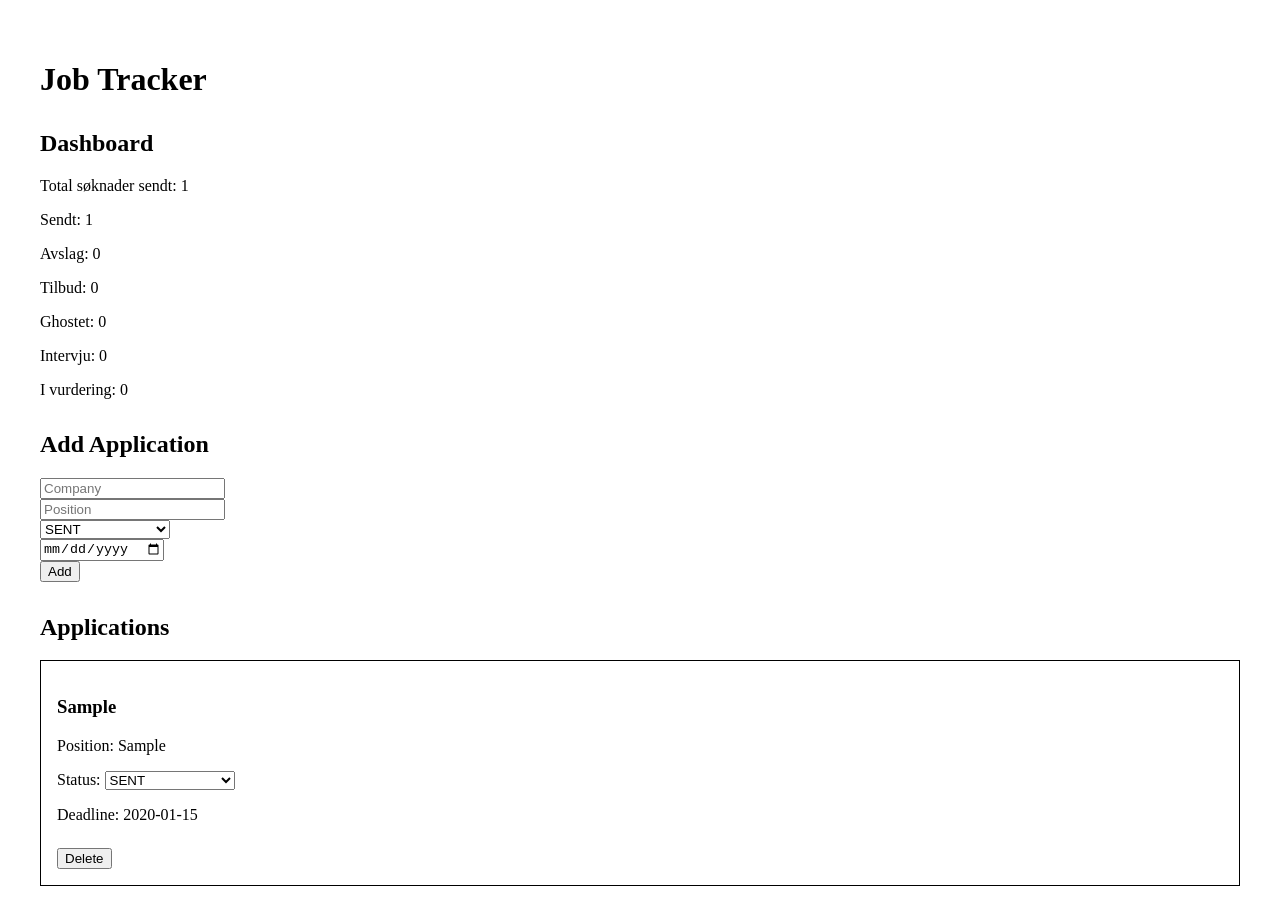
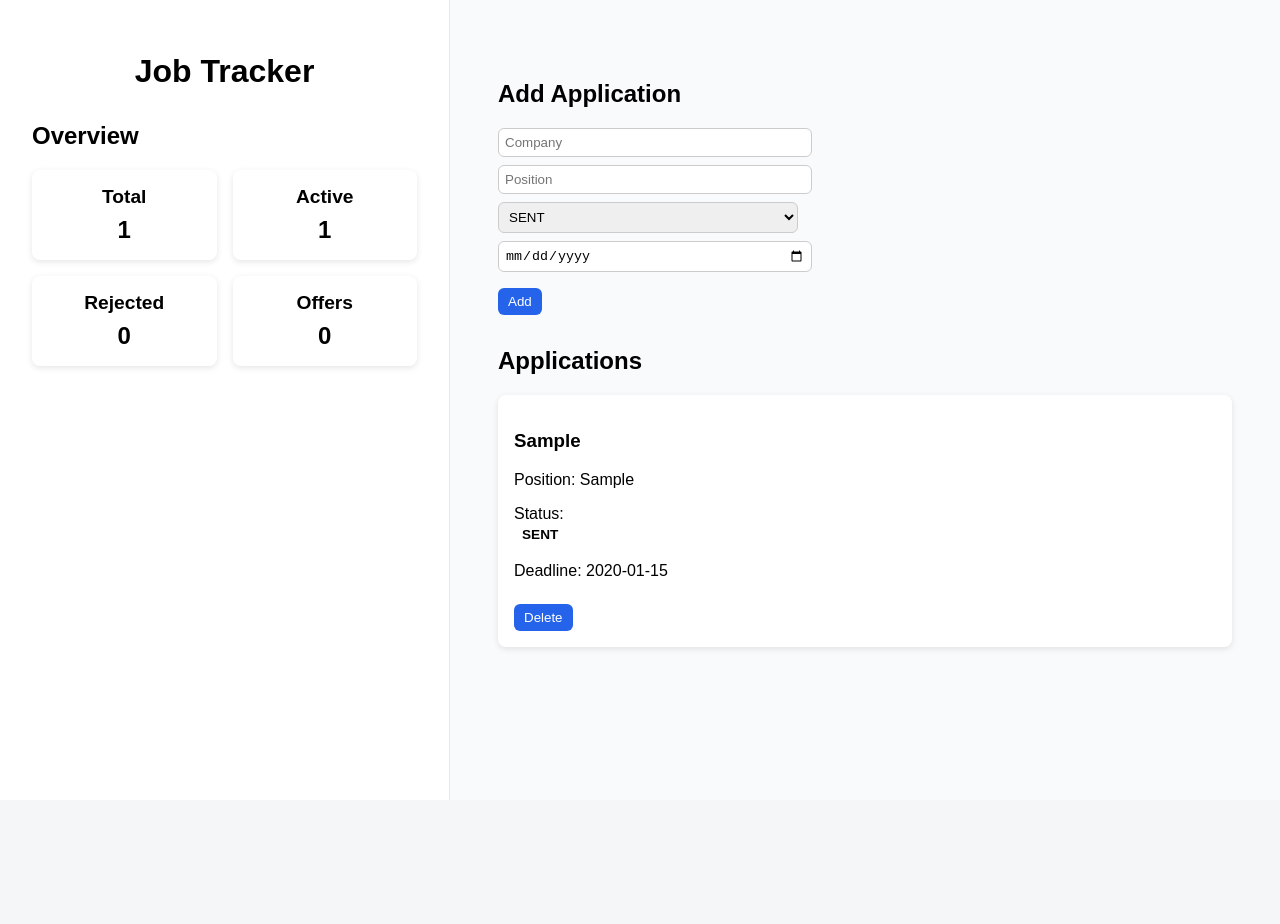
Before and after one commit to ali2011111/job_tracker_application, a React (Vite) app: page / in a window 1280 px wide. Both pictures are taken after typing "Sample", "Sample", "2020-01-15" into the empty fields and a click on the button "Add". Shown: the top 924 px of the page. After the commit the page ends 800 px from the top, so only its background shows below. Built offline with nearby package versions, Linux system fonts and the light colour scheme.

Commit message:
feat: la til job tracker diverse

```diff
--- a/src/App.jsx
+++ b/src/App.jsx
@@ -14,12 +14,15 @@ function App() {
     localStorage.setItem("applications", JSON.stringify(applications))
   }, [applications])
 
-  return (
-    <div style={{ padding: "2rem" }}>
+    return (
+  <div className="app-layout">
+
+    <div className="sidebar">
       <h1>Job Tracker</h1>
+      <Dashboard applications={applications} />
+    </div>
 
-      <Dashboard applications={applications} />
-
+    <div className="main-content">
       <ApplicationForm
         applications={applications}
         setApplications={setApplications}
@@ -29,9 +32,10 @@ function App() {
         applications={applications}
         setApplications={setApplications}
       />
+    </div>
 
-    </div>
-  )
+  </div>
+)
 }
 
 export default App
--- a/src/components/ApplicationList.jsx
+++ b/src/components/ApplicationList.jsx
@@ -30,29 +30,18 @@ function ApplicationList({ applications, setApplications }) {
       {applications.map((app) => (
         <div
           key={app.id}
-          style={{
-            border: "1px solid black",
-            padding: "1rem",
-            marginBottom: "1rem"
-          }}
+          className="card"
         >
           <h3>{app.company}</h3>
           <p>Position: {app.position}</p>
 
           <div>
             <label>Status: </label>
-            <select
-              value={app.status}
-              onChange={(e) =>
-                handleStatusChange(app.id, e.target.value)
-              }
-            >
-              {Object.values(STATUS).map(statusOption => (
-                <option key={statusOption} value={statusOption}>
-                  {statusOption}
-                </option>
-              ))}
-            </select>
+            <div>
+                <span className={`status status-${app.status}`}>
+                    {app.status}
+                </span>
+            </div>
           </div>
 
           <p>Deadline: {app.deadline || "No deadline"}</p>
--- a/src/components/Dashboard.jsx
+++ b/src/components/Dashboard.jsx
@@ -2,21 +2,49 @@ import { STATUS } from "../constants/status"
 
 function Dashboard({ applications }) {
 
-  const countByStatus = (status) =>
-    applications.filter(app => app.status === status).length
+  const total = applications.length
+
+  const rejected = applications.filter(app =>
+    app.status === STATUS.REJECTED
+  ).length
+
+  const offer = applications.filter(app =>
+    app.status === STATUS.OFFER
+  ).length
+
+  const active = applications.filter(app =>
+    app.status === STATUS.SENT ||
+    app.status === STATUS.INTERVIEW ||
+    app.status === STATUS.UNDER_REVIEW
+  ).length
 
   return (
-    <div style={{ marginTop: "2rem" }}>
-      <h2>Dashboard</h2>
+    <div>
+      <h2>Overview</h2>
 
-      <p>Total søknader sendt: {applications.length}</p>
-      <p>Sendt: {countByStatus(STATUS.SENT)}</p>
-      <p>Avslag: {countByStatus(STATUS.REJECTED)}</p>
-      <p>Tilbud: {countByStatus(STATUS.OFFER)}</p>
-      <p>Ghostet: {countByStatus(STATUS.GHOSTED)}</p>
-      <p>Intervju: {countByStatus(STATUS.INTERVIEW)}</p>
-      <p>I vurdering: {countByStatus(STATUS.UNDER_REVIEW)}</p>
+      <div className="dashboard-grid">
 
+        <div className="stat-card">
+          <h3>Total</h3>
+          <p>{total}</p>
+        </div>
+
+        <div className="stat-card">
+          <h3>Active</h3>
+          <p>{active}</p>
+        </div>
+
+        <div className="stat-card">
+          <h3>Rejected</h3>
+          <p>{rejected}</p>
+        </div>
+
+        <div className="stat-card">
+          <h3>Offers</h3>
+          <p>{offer}</p>
+        </div>
+
+      </div>
     </div>
   )
 }
--- a/src/main.jsx
+++ b/src/main.jsx
@@ -1,6 +1,7 @@
 import { StrictMode } from 'react'
 import { createRoot } from 'react-dom/client'
 import App from './App.jsx'
+import "./styles.css"
 
 createRoot(document.getElementById('root')).render(
   <StrictMode>
--- /dev/null
+++ b/src/styles.css
@@ -0,0 +1,117 @@
+body {
+  font-family: Arial, sans-serif;
+  background-color: #f4f6f8;
+  margin: 0;
+}
+
+.container {
+  max-width: 800px;
+  margin: auto;
+  padding: 2rem;
+}
+
+.card {
+  background: white;
+  padding: 1rem;
+  margin-bottom: 1rem;
+  border-radius: 8px;
+  box-shadow: 0 2px 6px rgba(0,0,0,0.1);
+}
+
+button {
+  padding: 6px 10px;
+  border: none;
+  border-radius: 6px;
+  cursor: pointer;
+}
+
+button:hover {
+  opacity: 0.8;
+}
+
+.dashboard-grid {
+  display: grid;
+  grid-template-columns: repeat(2, 1fr);
+  gap: 1rem;
+  max-width: 500px;
+}
+
+.stat-card {
+  background: white;
+  padding: 1rem;
+  border-radius: 8px;
+  text-align: center;
+  box-shadow: 0 2px 6px rgba(0,0,0,0.1);
+}
+
+.stat-card h3 {
+  margin: 0;
+  font-size: 1.2rem;
+}
+
+.stat-card p {
+  font-size: 1.5rem;
+  font-weight: bold;
+  margin: 0.5rem 0 0;
+}
+
+.status {
+  padding: 4px 8px;
+  border-radius: 6px;
+  font-size: 0.85rem;
+  font-weight: bold;
+  display: inline-block;
+}
+
+.status-Sent { background: #dbeafe; color: #1e40af; }
+.status-Rejected { background: #fee2e2; color: #991b1b; }
+.status-Offer { background: #dcfce7; color: #166534; }
+.status-Ghosted { background: #f3f4f6; color: #374151; }
+.status-Interview { background: #ede9fe; color: #5b21b6; }
+.status-Under\ Review { background: #fef9c3; color: #854d0e; }
+
+h1 {
+  text-align: center;
+  margin-bottom: 2rem;
+}
+
+h2 {
+  margin-top: 2rem;
+}
+
+
+input, select {
+  padding: 6px;
+  margin-bottom: 0.5rem;
+  border-radius: 6px;
+  border: 1px solid #ccc;
+  width: 100%;
+  max-width: 300px;
+}
+
+button {
+  background: #2563eb;
+  color: white;
+  margin-top: 0.5rem;
+}
+
+button:hover {
+  background: #1d4ed8;
+}
+
+.app-layout {
+  display: grid;
+  grid-template-columns: 450px 1fr;
+  min-height: 100vh;
+}
+
+.sidebar {
+  background-color: white;
+  padding: 2rem;
+  border-right: 1px solid #e5e7eb;
+}
+
+.main-content {
+  padding: 3rem;
+  background-color: #f8fafc;
+}
```
